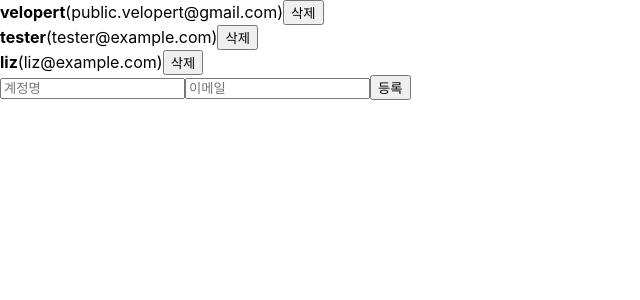
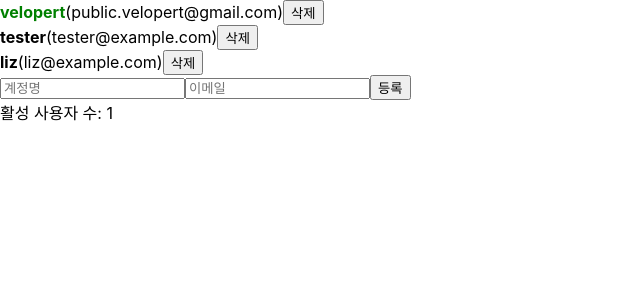
Before and after one commit to jaey5oung/begin-react, a React (Create React App) app: page / in a window 1280 px wide. Shown: the top 300 px of the page, without its empty margins (0-640 px from the left). Built offline with nearby package versions, Linux system fonts and the light colour scheme.

Commit message:
useEffect,useMemo

```diff
--- a/src/19UserList2.js
+++ b/src/19UserList2.js
@@ -1,23 +1,39 @@
-import React from 'react';
+import React, { useEffect } from 'react';
 
-function User({ user, onRemove }) {
+function User({ user, onRemove, onToggle }) {
+  useEffect(() => {
+    console.log('컴포넌트가 화면에 나타남');
+    //props -> state
+    //REST API
+    //setInterval, setTimeout
+    return () => {
+      //clearInterval, clearTimeout
+      //라이브러리 인스턴스 제거
+      console.log('컴포넌트가 화면에서 사라짐');
+    };
+  }, []);
   return (
     <div>
-      <b>{user.username}</b>
+      <b
+        style={{ color: user.active ? 'green' : 'black', cursor: 'pointer' }}
+        onClick={() => onToggle(user.id)}
+      >
+        {user.username}
+      </b>
       <span>({user.email})</span>
-      <button onClick={()=> onRemove(user.id)}>삭제</button>
+      <button onClick={() => onRemove(user.id)}>삭제</button>
     </div>
   );
 }
 //이부분에서 프롭스를 비구조할당으로 사용하는게 아직 어색하다
-function UserList({ users, onRemove }) {
+function UserList({ users, onRemove, onToggle }) {
   return (
     <div>
       {/* <User user={users[0]} />
       <User user={users[1]} />
       <User user={users[2]} /> */}
       {users.map((user) => (
-        <User user={user} key={user.id} onRemove={onRemove} />
+        <User user={user} key={user.id} onRemove={onRemove} onToggle={onToggle} />
       ))}
     </div>
   );
--- a/src/App.js
+++ b/src/App.js
@@ -1,8 +1,12 @@
-import React, { useState, useRef } from 'react';
+import React, { useState, useRef, useMemo } from 'react';
 import './App.css';
 import CreateUser from './21CreateUser';
 import UserList from './19UserList2';
 
+function countActiveUsers(users) {
+  console.log('활성 사용자 수를 세는중...');
+  return users.filter((user) => user.active).length;
+}
 function App() {
   const [inputs, setInputs] = useState({
     username: '',
@@ -21,16 +25,19 @@
       id: 1,
       username: 'velopert',
       email: 'public.velopert@gmail.com',
+      active: true,
     },
     {
       id: 2,
       username: 'tester',
       email: 'tester@example.com',
+      active: false,
     },
     {
       id: 3,
       username: 'liz',
       email: 'liz@example.com',
+      active: false,
     },
   ]);
 
@@ -54,10 +61,17 @@
     console.log(id);
   };
 
+  const onToggle = (id) => {
+    setUsers(users.map((user) => (user.id === id ? { ...user, active: !user.active } : user)));
+  };
+
+  const count = useMemo(() => countActiveUsers(users), [users]);
+  //useMemo를 사용하게되면 필요한연산만 사용할수잇게된다 컴포넌트 최적화
   return (
     <>
-      <UserList users={users} onRemove={onRemove} />
+      <UserList users={users} onRemove={onRemove} onToggle={onToggle} />
       <CreateUser username={username} email={email} onChange={onChange} onCreate={onCreate} />
+      <div>활성 사용자 수: {count}</div>
     </>
   );
 }
```
Also changed, not shown: 1 other file (tests, documents, lock files or other folders).
